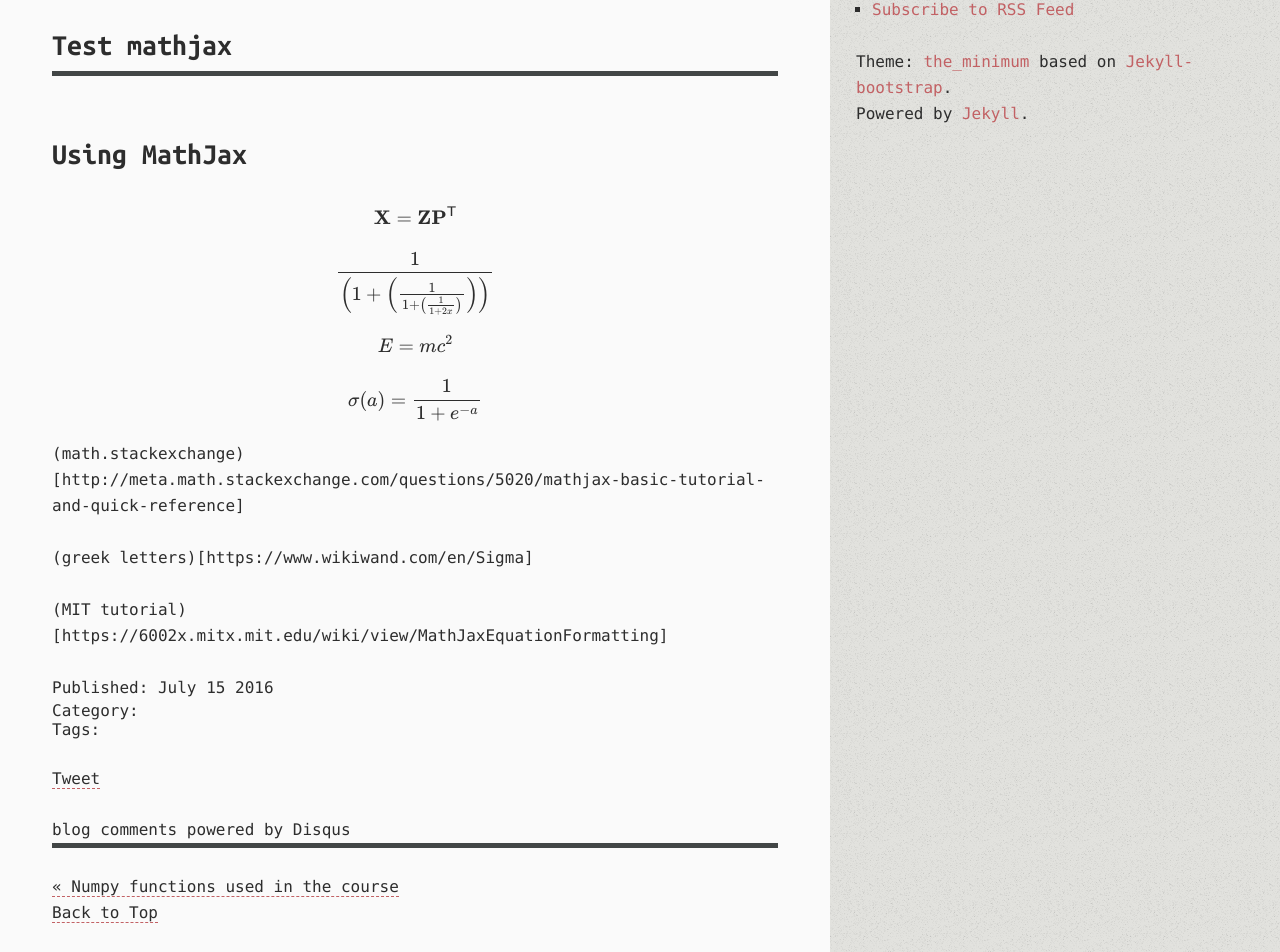
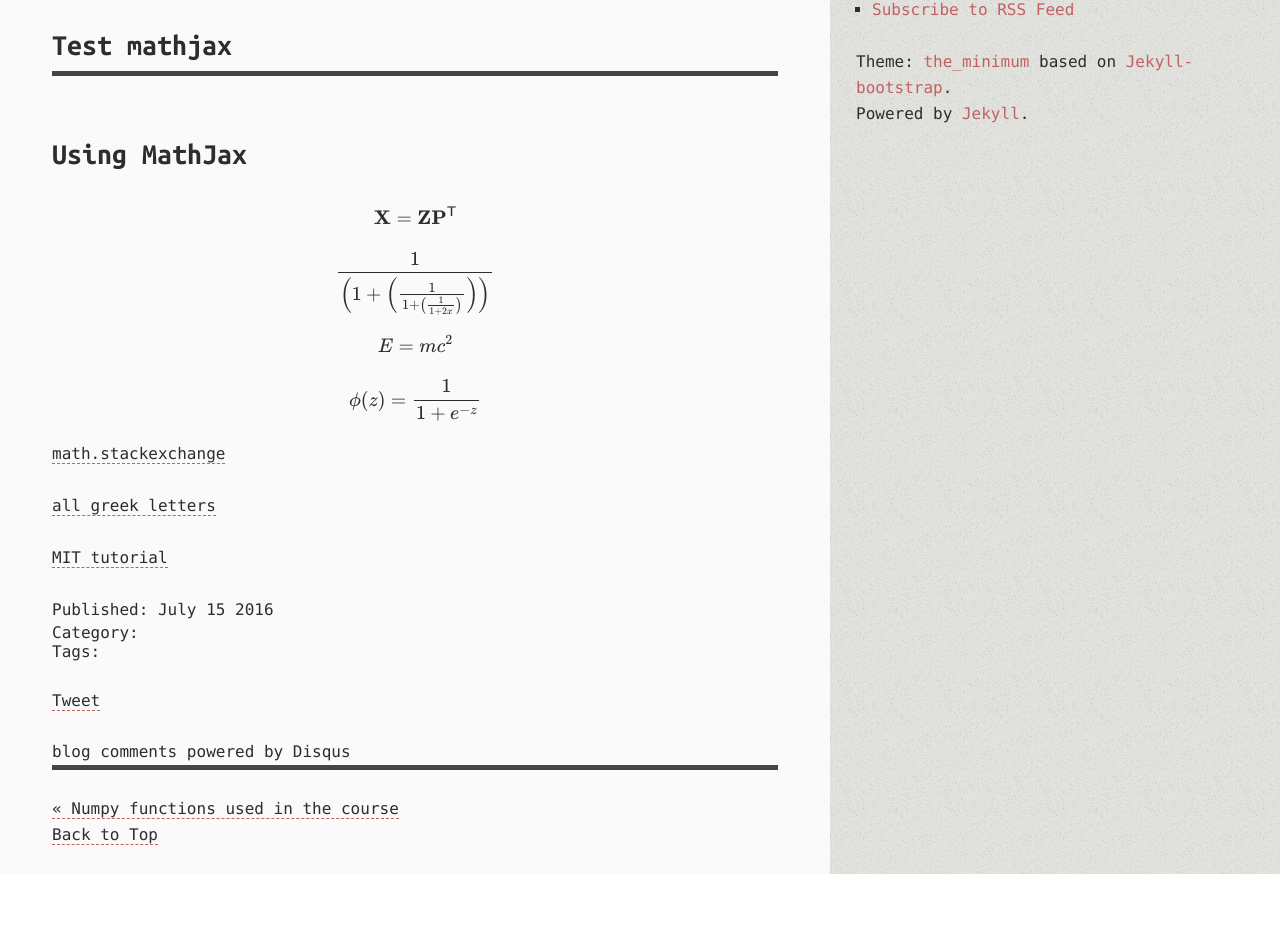
Before and after one commit to BrianPin/brianpin.github.io, a Jekyll site: the page built from _posts/2016-07-15-initial-mathjax-test.markdown, in a window 1280 px wide. Shown: the part 337-1289 px from the top of the page. Built offline with Jekyll 4.4.1, drawn with Linux system fonts in a browser that asks for light colours; Markdown is read by kramdown in place of the engine named in the settings; formulas are drawn with MathJax 3; comment, search, counter and statistics services are not loaded; after the commit the page ends 1211 px from its top, so only the background shows below that.

Commit message:
logistic

```diff
--- a/_posts/2016-07-15-initial-mathjax-test.markdown
+++ b/_posts/2016-07-15-initial-mathjax-test.markdown
@@ -15,11 +15,11 @@ $$ \frac{1}{\left(1+\left(\frac{1}{1+\left(\frac{1}{1+2x}\right)}\right)\right)}
    E = mc^2
 \end{equation}
 
-$$ \sigma(a) = \frac{1}{1+e^{-a}} $$
+$$ \phi(z) = \frac{1}{1+e^{-z}} $$
 
 
-(math.stackexchange)[http://meta.math.stackexchange.com/questions/5020/mathjax-basic-tutorial-and-quick-reference]
+[math.stackexchange](http://meta.math.stackexchange.com/questions/5020/mathjax-basic-tutorial-and-quick-reference)
 
-(greek letters)[https://www.wikiwand.com/en/Sigma]
+[all greek letters](https://www.wikiwand.com/en/Sigma)
 
-(MIT tutorial)[https://6002x.mitx.mit.edu/wiki/view/MathJaxEquationFormatting]
+[MIT tutorial](https://6002x.mitx.mit.edu/wiki/view/MathJaxEquationFormatting)
```
